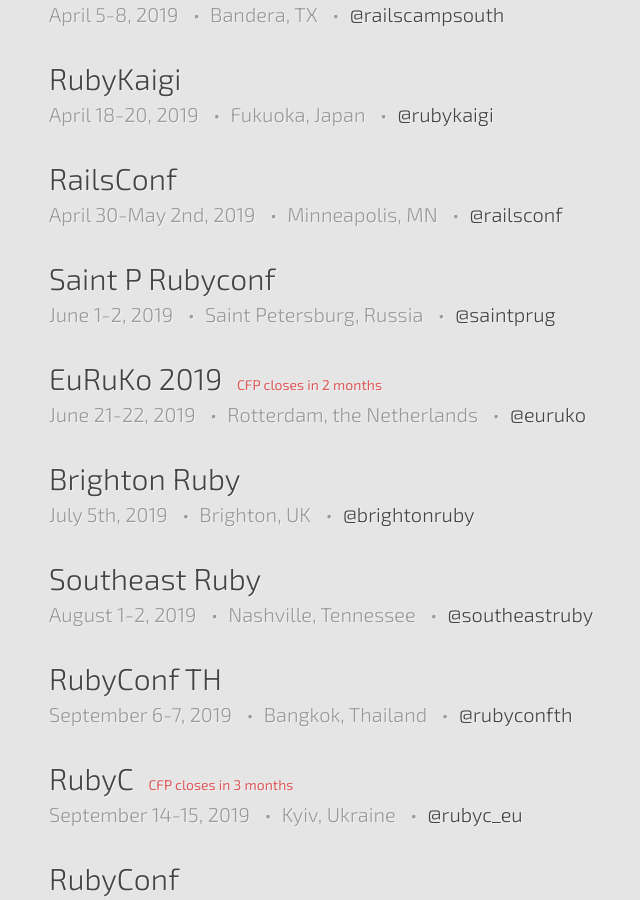
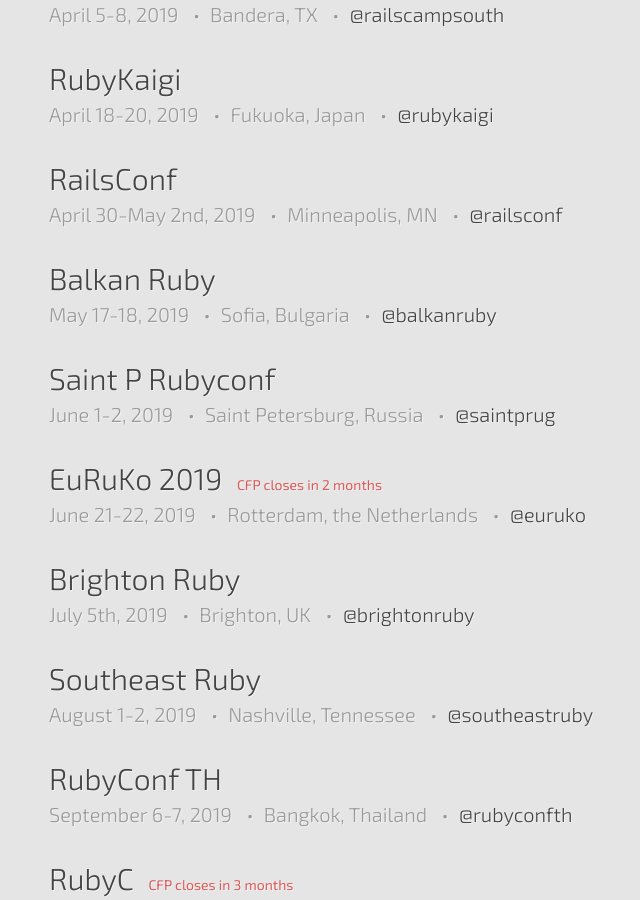
Before and after one commit to ruby-conferences/ruby-conferences.github.io, a Jekyll site: the page built from index.html, in a window 1280 px wide and 900 px high, scrolled down 1202 px. Shown: the whole window, without its empty margins (191-831 px from the left). Built offline with Jekyll 4.4.1, drawn with Linux system fonts in a browser that asks for light colours.

Commit message:
Add Balkan Ruby 2019
We're really close to the official announcement and here is an entry to claim the date.

```diff
--- a/_data/upcoming.yml
+++ b/_data/upcoming.yml
@@ -58,6 +58,12 @@
   url: https://railsconf.com/
   twitter: railsconf
 
+- name: Balkan Ruby
+  location: Sofia, Bulgaria
+  dates: "May 17-18, 2019"
+  url: https://balkanruby.com/
+  twitter: balkanruby
+
 - name: Saint P Rubyconf
   location: Saint Petersburg, Russia
   dates: "June 1-2, 2019"
```
